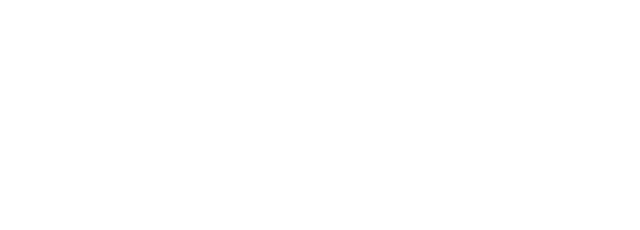
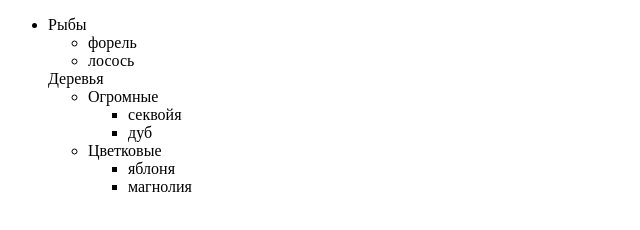
Before and after one commit to Volodymyr-Roiuk/DOM-Tree-from-object, a plain HTML site: page index.html in a window 1280 px wide. Shown: the whole page, without its empty margins (0-640 px from the left). Drawn offline with Linux system fonts and the light colour scheme.

Commit message:
Solution

```diff
--- a/index.html
+++ b/index.html
@@ -1,9 +1,9 @@
 <!DOCTYPE html>
 <html>
   <head>
-    <script src="script.js"></script>
+    <meta charset="utf-8">
   </head>
   <body>
-
   </body>
+  <script src="script.js"></script>
 </html>
--- a/script.js
+++ b/script.js
@@ -0,0 +1,46 @@
+let data = {
+  "Рыбы": {
+    "форель": {},
+    "лосось": {}
+  },
+
+  "Деревья": {
+    "Огромные": {
+      "секвойя": {},
+      "дуб": {}
+    },
+    "Цветковые": {
+      "яблоня": {},
+      "магнолия": {}
+    }
+  }
+};
+
+const fishs = Object.keys(data['Рыбы']);
+const objTrees = data['Деревья'];
+
+
+let body = document.body;
+
+body.innerHTML = `
+  <ul>
+    <li>Рыбы
+      <ul>
+        ${fishs.map(fish => `<li>${fish}</li>`).join('')}
+      </ul>
+    </li>Деревья
+      <ul>
+        <li>Огромные
+          <ul>
+          ${Object.keys(objTrees['Огромные']).map(tree => `<li>${tree}</li>`).join('')}
+          </ul>
+        </li>
+        <li>Цветковые
+          <ul>
+            ${Object.keys(objTrees['Цветковые']).map(tree => `<li>${tree}</li>`).join('')}
+          </ul>
+        </li>
+      </ul>
+    </li>
+  </ul>
+`;
```
